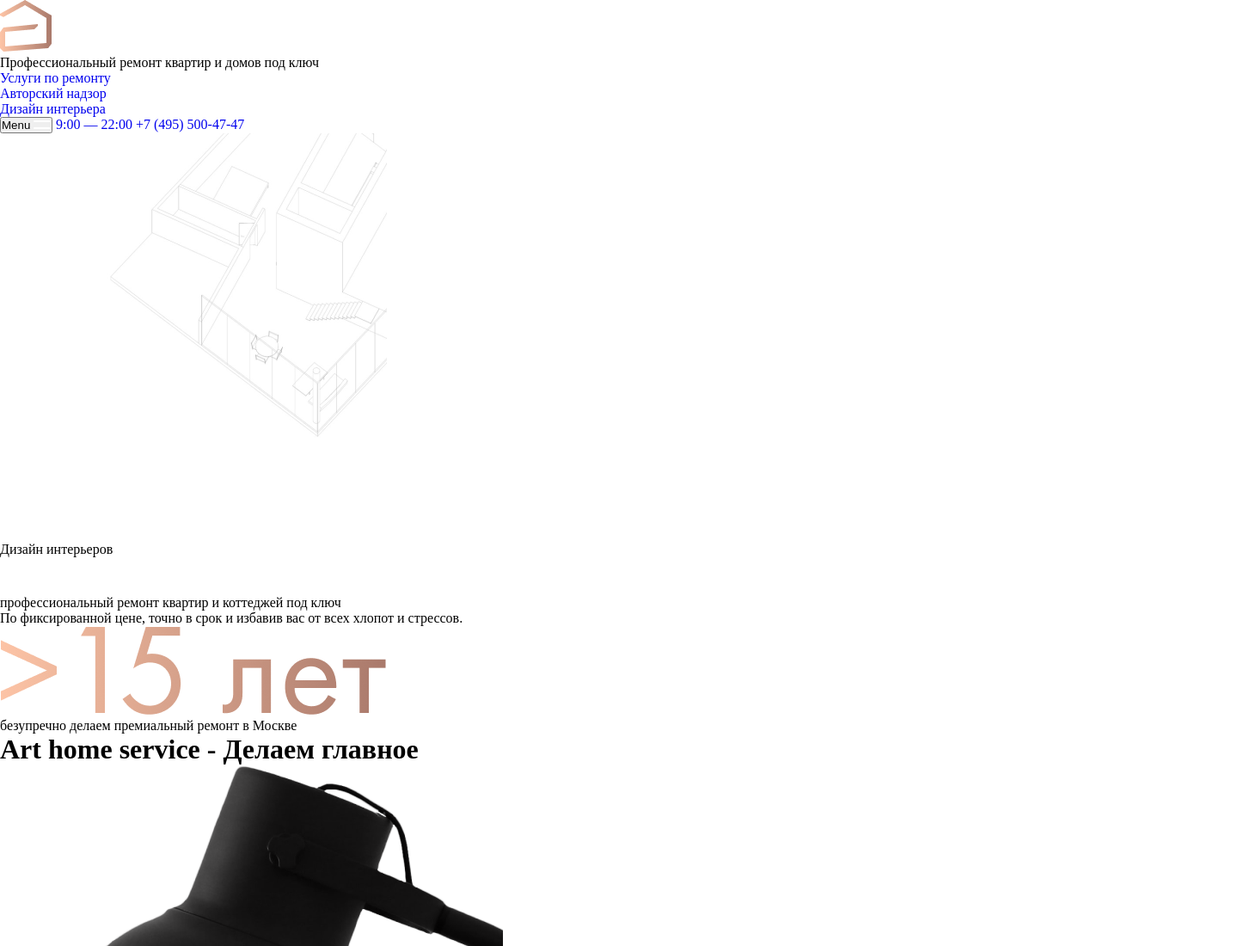
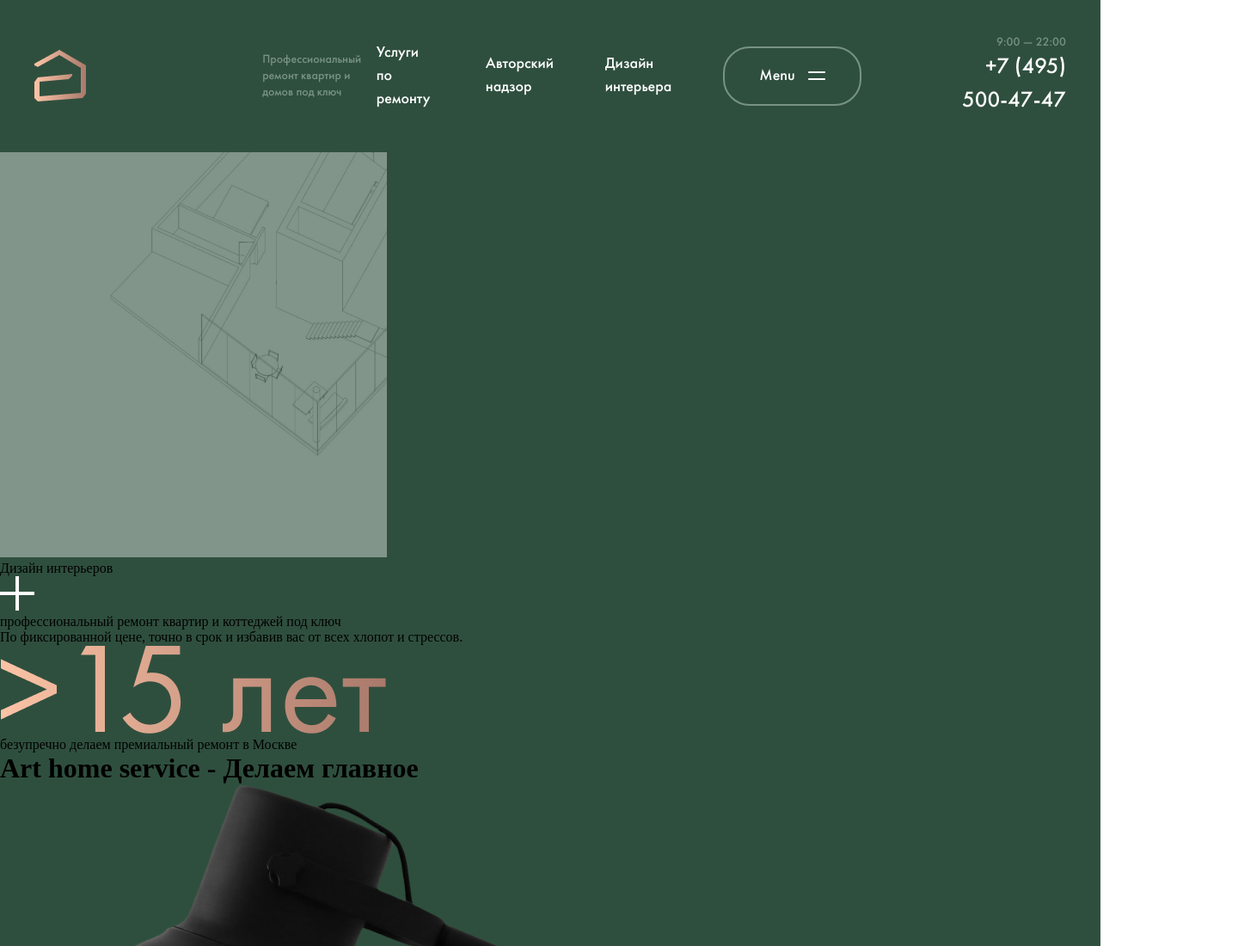
Before and after one commit to Baxromxoja16/art-home-service, a plain HTML site: page index.html in a window 1280 px wide. Shown: the top 1100 px of the page at 86% size, 1440 px wide, since content can reach past the window. Drawn offline with Linux system fonts and the light colour scheme.

Commit message:
feat: add navbar

```diff
--- a/index.html
+++ b/index.html
@@ -10,21 +10,21 @@
 <body>
 
     <header>
-        <div class="container">
-            <nav class="navbar">
-                <div class="navbar-left">
+        <div class="container-fluid">
+            <nav class="navbar full-flex">
+                <div class="navbar-left full-flex">
                     <img src="./images/logo.png" alt="logo" class="logo">
 
-                    <p class="logo-text">Профессиональный ремонт квартир и домов под ключ</p>
+                    <p class="logo-text col-4">Профессиональный ремонт квартир и домов под ключ</p>
                 </div>
-                <div class="navbar-right">
-                    <ul class="nav-menu">
+                <div class="navbar-right full-flex">
+                    <ul class="nav-menu full-flex">
                         <li class="nav-item"><a href="#!">Услуги по ремонту</a></li>
                         <li class="nav-item"><a href="#!">Авторский надзор</a></li>
                         <li class="nav-item"><a href="#!">Дизайн интерьера</a></li>
                     </ul>
 
-                    <button>Menu <img src="./images/svg/IconInterface.svg" alt="svg"></button>
+                    <button class="navbar-menu-btn full-flex">Menu <img src="./images/svg/IconInterface.svg" alt="svg"></button>
 
                     <a href="#!" class="number">
                         <span class="number-time">9:00 — 22:00</span>
--- a/style/global.css
+++ b/style/global.css
@@ -7,9 +7,9 @@
 }
 
 :root {
-    --color-green: #2F4F3E
-    --color-green-light: #789384
-    --color-grad-gold: linear-gradient(90deg, #FDC4A6 0%, #A9796B 100%)
+    --color-green: #2F4F3E;
+    --color-green-light: #789384;
+    --color-grad-gold: linear-gradient(90deg, #FDC4A6 0%, #A9796B 100%);
     --color-dark: #171717;
     --color-dark2: #1F1F1F;
     --color-gray:#868686;
@@ -19,4 +19,14 @@
 
 .container {
     width: 1440px;
+    margin: auto;
 }
+.container-fluid {
+    padding: 0 40px;
+}
+
+.full-flex {
+    display: flex;
+    justify-content: space-between;
+    align-items: center;
+}
--- /dev/null
+++ b/style/grid.css
@@ -0,0 +1,53 @@
+.row {
+    display: flex;
+    flex-wrap: wrap;
+    gap: 12px; /* Adjust padding as needed */
+}
+
+.col-12 {
+    flex: 0 0 100%;
+}
+
+.col-11 {
+    flex: 0 0 91.6667%;
+}
+
+.col-10 {
+    flex: 0 0 83.3333%;
+}
+
+.col-9 {
+    flex: 0 0 75%;
+}
+
+.col-8 {
+    flex: 0 0 66.6667%;
+}
+
+.col-7 {
+    flex: 0 0 58.3333%;
+}
+
+.col-6 {
+    flex: 0 0 50%;
+}
+
+.col-5 {
+    flex: 0 0 41.6667%;
+}
+
+.col-4 {
+    flex: 0 0 33.3333%;
+}
+
+.col-3 {
+    flex: 0 0 25%;
+}
+
+.col-2 {
+    flex: 0 0 16.6667%;
+}
+
+.col-1 {
+    flex: 0 0 8.3333%;
+}
--- a/style/style.css
+++ b/style/style.css
@@ -1 +1,82 @@
 @import url(./global.css);
+@import url(./grid.css);
+
+header {
+    background-color: var(--color-green);
+    padding-bottom: 200px;
+}
+
+.navbar {
+    padding: 40px 0;
+}
+
+.navbar-left {
+    gap: 155px;
+}
+
+.logo-text {
+    font-family: Futura PT;
+    font-size: 14px;
+    font-weight: 400;
+    line-height: 18.9px;
+    text-align: left;
+
+    color: var(--color-green-light);
+}
+
+.navbar-right .nav-menu {
+    gap: 60px;
+}
+
+.navbar-right .nav-menu .nav-item a {
+    font-family: Futura PT;
+    font-size: 18px;
+    font-weight: 400;
+    line-height: 27px;
+    text-align: left;
+    color: var(--color-white);
+}
+
+.navbar-right .navbar-menu-btn {
+    font-family: Futura PT;
+    font-size: 18px;
+    font-weight: 400;
+    line-height: 24.3px;
+    text-align: left;
+    color: var(--color-white);
+
+    padding: 20px 40px;
+    border: 2px solid var(--color-green-light);
+    background-color: transparent;
+    border-radius: 31px;
+    margin: 0 96px 0 60px;
+
+    gap: 15px;
+}
+
+.navbar-right .number {
+    text-align: right;
+}
+
+.navbar-right .number .number-time,
+.navbar-right .number .number-num {
+    display: block;
+}
+
+.navbar-right .number .number-time {
+    font-family: Futura PT;
+    font-size: 14px;
+    font-weight: 400;
+    line-height: 18.9px;
+
+    color: var(--color-green-light);
+}
+
+.navbar-right .number .number-num {
+    font-family: Futura PT;
+    font-size: 26px;
+    font-weight: 400;
+    line-height: 39px;
+
+    color: var(--color-white);
+}
```
